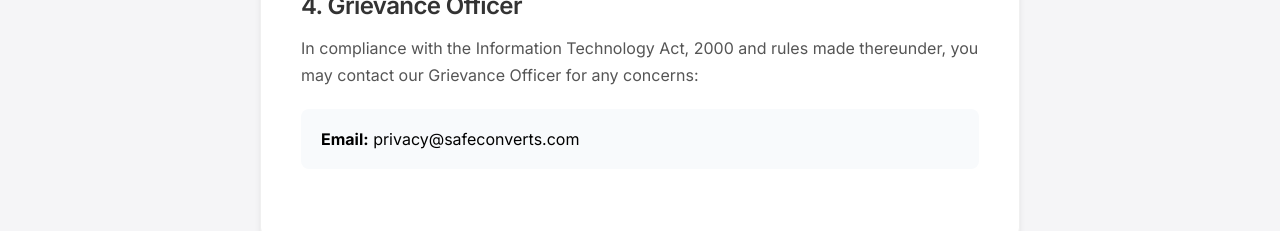
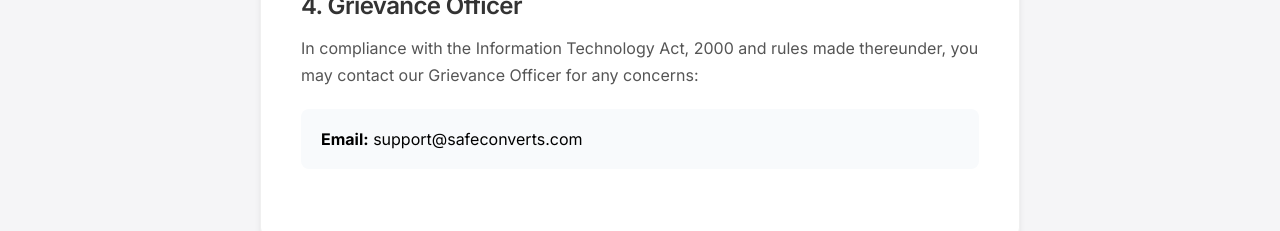
Before and after one commit to sarthakvarshney8081/safeconvert, a Next.js app in the folder frontend/: page /privacy in a window 1280 px wide. Shown: the part 960-1191 px from the top of the page. Built offline with nearby package versions, Linux system fonts and the light colour scheme; no server answers.

Commit message:
docs: update contact email on privacy page to support@safeconverts.com

```diff
--- a/frontend/app/privacy/page.tsx
+++ b/frontend/app/privacy/page.tsx
@@ -53,7 +53,7 @@
                         In compliance with the Information Technology Act, 2000 and rules made thereunder, you may contact our Grievance Officer for any concerns:
                     </p>
                     <div style={{ background: '#f8fafc', padding: 20, borderRadius: 8 }}>
-                        <p><strong>Email:</strong> privacy@safeconverts.com</p>
+                        <p><strong>Email:</strong> support@safeconverts.com</p>
                     </div>
                 </section>
             </div>
```
